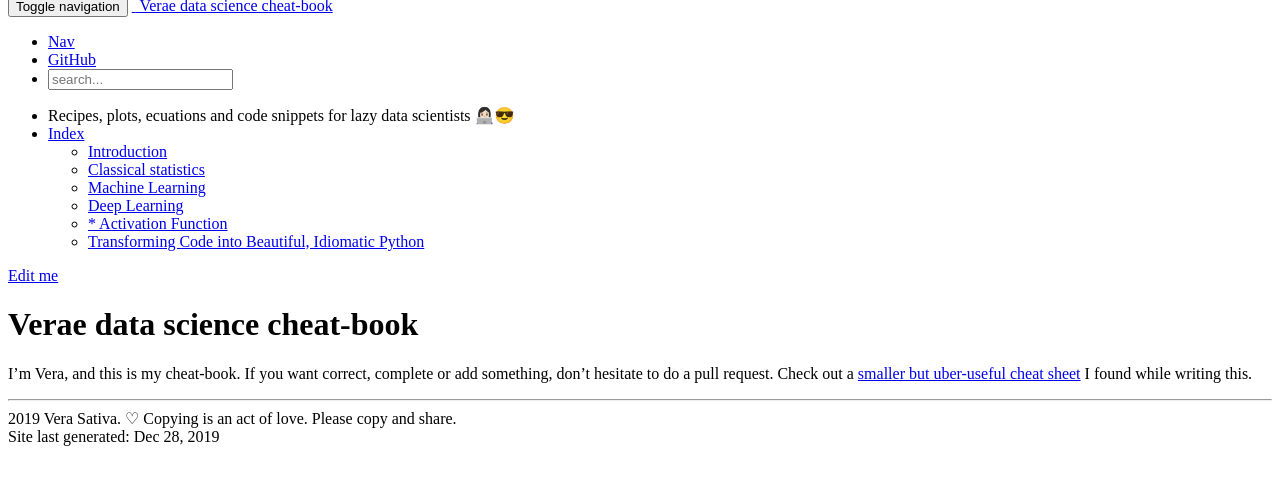
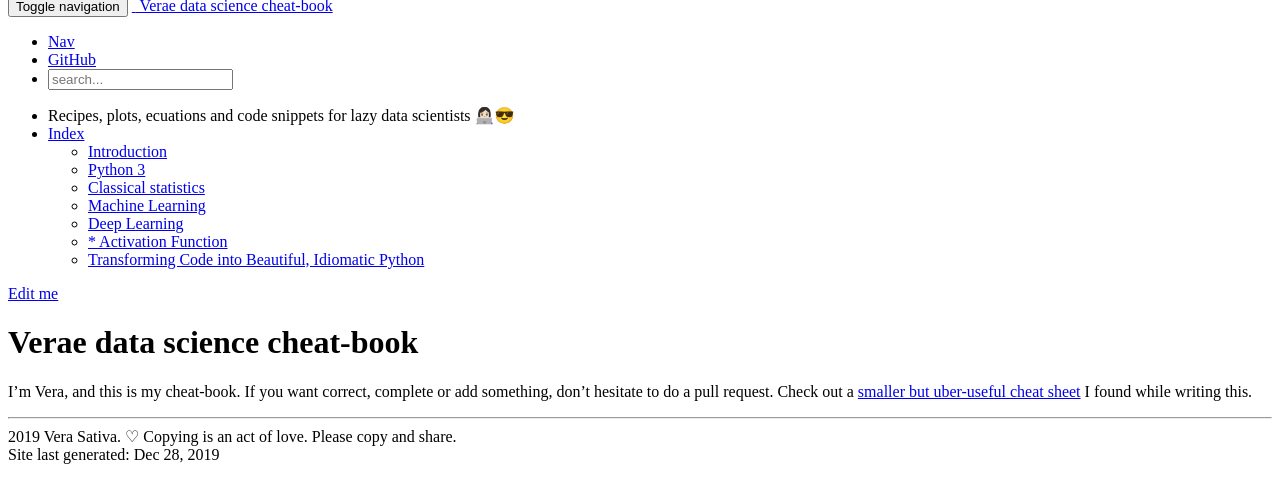
Before and after one commit to verasativa/data-science-cheat-book, a Jekyll site: the page built from index.md, in a window 1280 px wide, cut to the strip 112-615 px from the top of the page. Built offline with Jekyll 4.4.1, drawn with Linux system fonts in a browser that asks for light colours; our own code applies the rules of GitHub Pages for plain Markdown files.

Commit message:
fix: python added to navbar

```diff
--- a/_data/sidebars/mydoc_sidebar.yml
+++ b/_data/sidebars/mydoc_sidebar.yml
@@ -12,6 +12,9 @@ entries:
       url: /index.html
       output: web, pdf
       type: homepage
+    - title: Python 3
+      url: /python.html
+      output: web, pdf
     - title: Classical statistics
       url: /classical-statistics.html
       output: web, pdf
```
